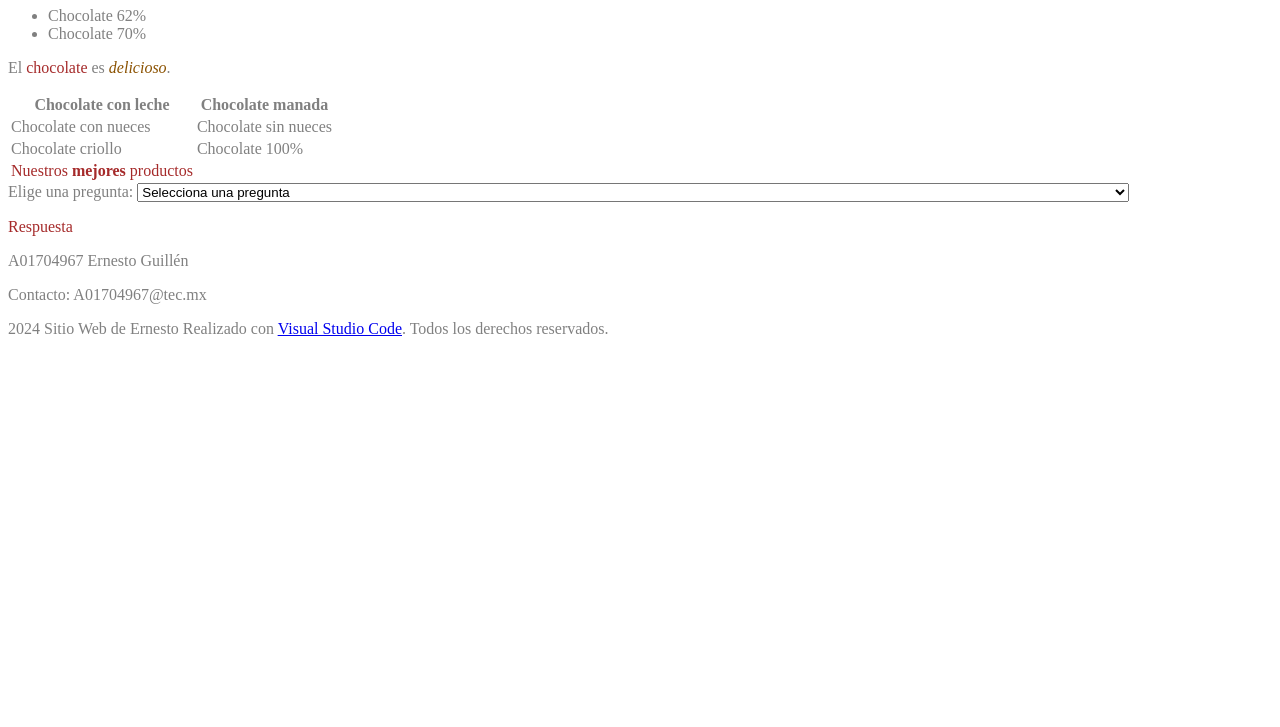
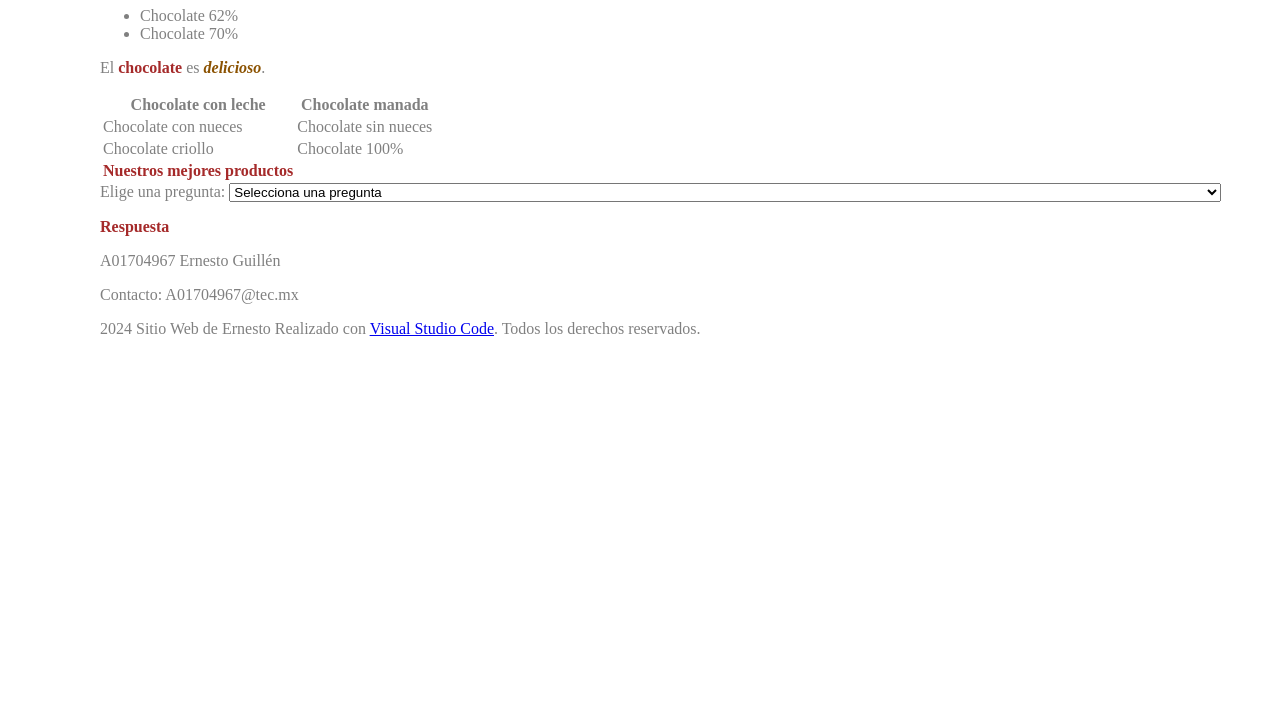
Before and after one commit to netogu1llen/Repositorio-TC2005B, a plain HTML site: page index.html in a window 1280 px wide. Shown: the part 73-800 px from the top of the page. Drawn offline with Linux system fonts and the light colour scheme.

Commit message:
Box style & hover

```diff
--- a/css/mis_estilos.css
+++ b/css/mis_estilos.css
@@ -1,8 +1,13 @@
 .naranja{
     color: rgb(139, 82, 1);
+    font-weight: bold;
 
 }
 
 #titulo {
     color:indigo
 }
+
+.naranja:hover{
+    color: rgb(143, 123, 95)
+}
--- a/index.html
+++ b/index.html
@@ -6,10 +6,11 @@
     <style>
             .brown {
             color: brown;
-            font-weight: normal;
+            font-weight: bold;
         }
             body {
             color:gray;
+            margin-left: 100px;
         }
     </style>
 </head>
```
